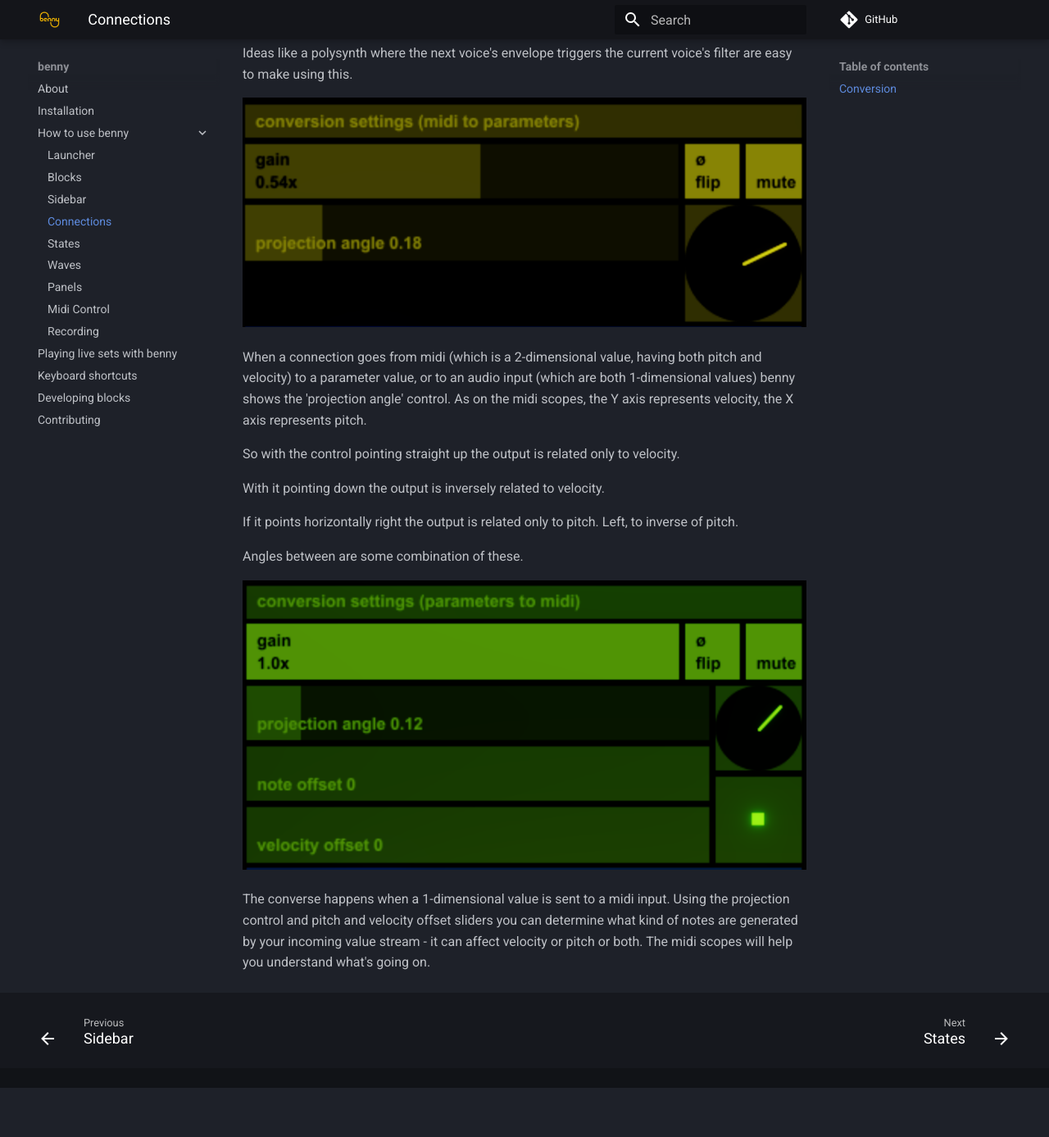
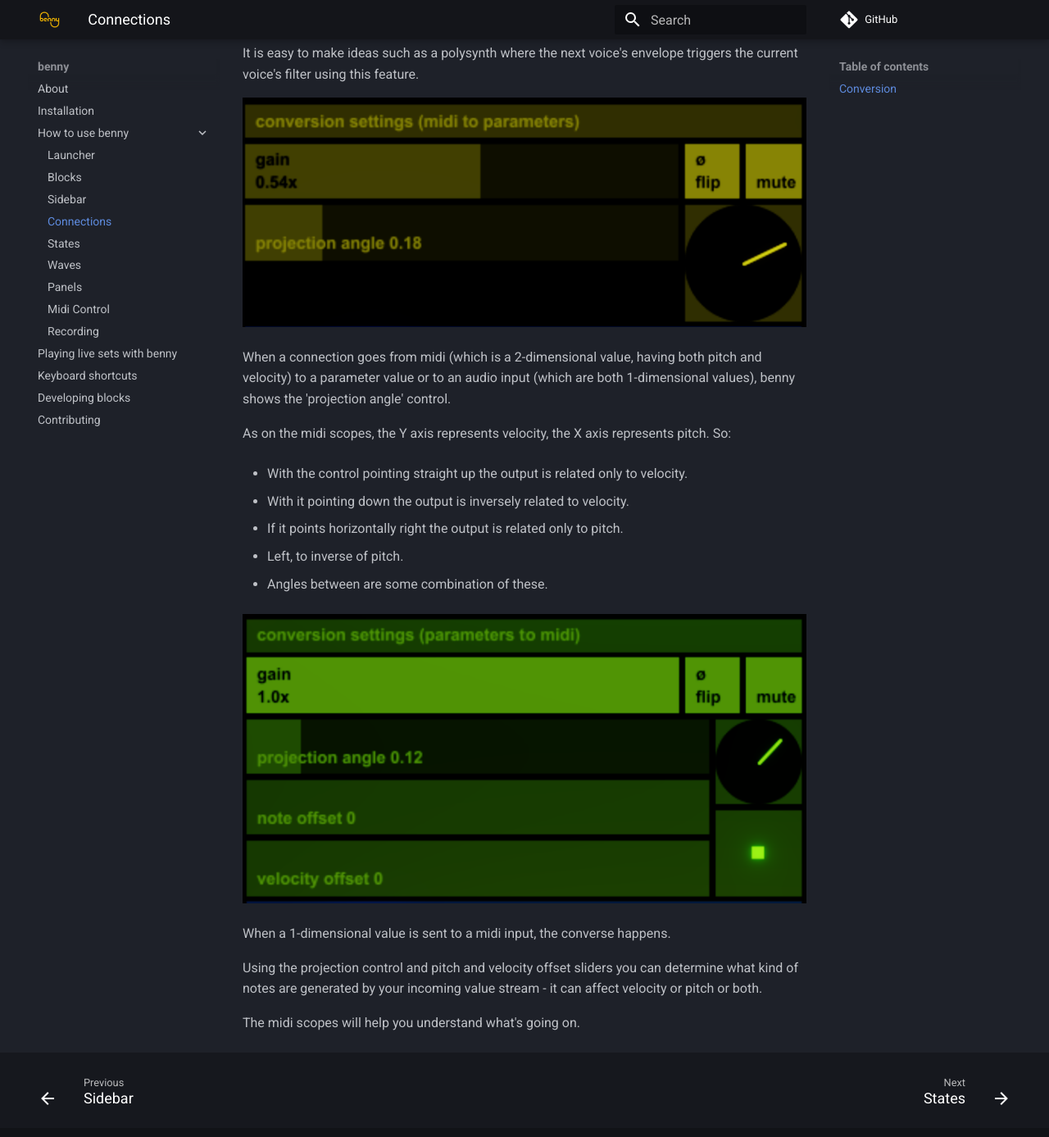
Before and after one commit to playbenny/benny_manual, an MkDocs documentation site: the page built from docs/connections.md, in a window 1280 px wide and 1400 px high, scrolled down 2999 px. Shown: the top 1387 px of the window at 82% size. Built offline with MkDocs 1.6.1 and Material for MkDocs 9.7.7, drawn with Linux system fonts in a browser that asks for light colours; comment, search, counter and statistics services are not loaded; before the commit the page ends 4326 px from its top, so only the background shows below that; some of the changed text lies outside the part shown.

Commit message:
Update connections.md

```diff
--- a/docs/connections.md
+++ b/docs/connections.md
@@ -12,7 +12,7 @@
 
 Here you can select source voice(s), output, destination voice(s) and input. Hitting enter will collapse these choices to the defaults. You can always come back and change any one of them later.
 
-There are scopes for both input and output of the connection (where possible)
+There are scopes for both input and output of the connection (where possible).
 
 Wire colours reflect the type of output/input they come from.
 
@@ -26,7 +26,7 @@
 
 ## Conversion
 
-Some connections are simple - eg a midi out to a midi in, or a single audio out to a single audio in. Some require some degree of conversion.
+Some connections are simple - eg a midi out to a midi in, or a single audio out to a single audio in. Some require some degree of conversion, which is handled by benny.
 
 All connections get a gain/scale control, the ability to flip (invert) their values and a mute button. You can mute a connection by ctrl-click on the wire. You can adjust a connection's level by ctrl-scroll over the wire.
 
@@ -34,20 +34,28 @@
 
 ![rotate spread control](assets/screenshots/connections_rotate.png)
 
-When an audio connection is many-to-many, one-to-many or many-to-one benny shows you the rotate/spread control. This lets you access one set of possible ways of mixing outputs to inputs. Ideas like a polysynth where the next voice's envelope triggers the current voice's filter are easy to make using this.
+When an audio connection is many-to-many, one-to-many or many-to-one, benny shows you the rotate/spread control. This lets you access one set of possible ways of mixing outputs to inputs. It is easy to make ideas such as a polysynth where the next voice's envelope triggers the current voice's filter using this feature.
 
 ![projection 2d to 1d](assets/screenshots/connections_conversion_2d_to_1d.png)
 
-When a connection goes from midi (which is a 2-dimensional value, having both pitch and velocity) to a parameter value, or to an audio input (which are both 1-dimensional values) benny shows the 'projection angle' control. As on the midi scopes, the Y axis represents velocity, the X axis represents pitch.
+When a connection goes from midi (which is a 2-dimensional value, having both pitch and velocity) to a parameter value or to an audio input (which are both 1-dimensional values), benny shows the 'projection angle' control.
 
-So with the control pointing straight up the output is related only to velocity.
+As on the midi scopes, the Y axis represents velocity, the X axis represents pitch. So:
 
-With it pointing down the output is inversely related to velocity.
+- With the control pointing straight up the output is related only to velocity.
 
-If it points horizontally right the output is related only to pitch. Left, to inverse of pitch.
+- With it pointing down the output is inversely related to velocity.
 
-Angles between are some combination of these.
+- If it points horizontally right the output is related only to pitch.
+
+- Left, to inverse of pitch.
+
+- Angles between are some combination of these.
 
 ![projection 1d to 2d](assets/screenshots/connections_conversion_1d_to_2d.png)
 
-The converse happens when a 1-dimensional value is sent to a midi input. Using the projection control and pitch and velocity offset sliders you can determine what kind of notes are generated by your incoming value stream - it can affect velocity or pitch or both. The midi scopes will help you understand what's going on.
+When a 1-dimensional value is sent to a midi input, the converse happens.
+
+Using the projection control and pitch and velocity offset sliders you can determine what kind of notes are generated by your incoming value stream - it can affect velocity or pitch or both.
+
+The midi scopes will help you understand what's going on.
```
